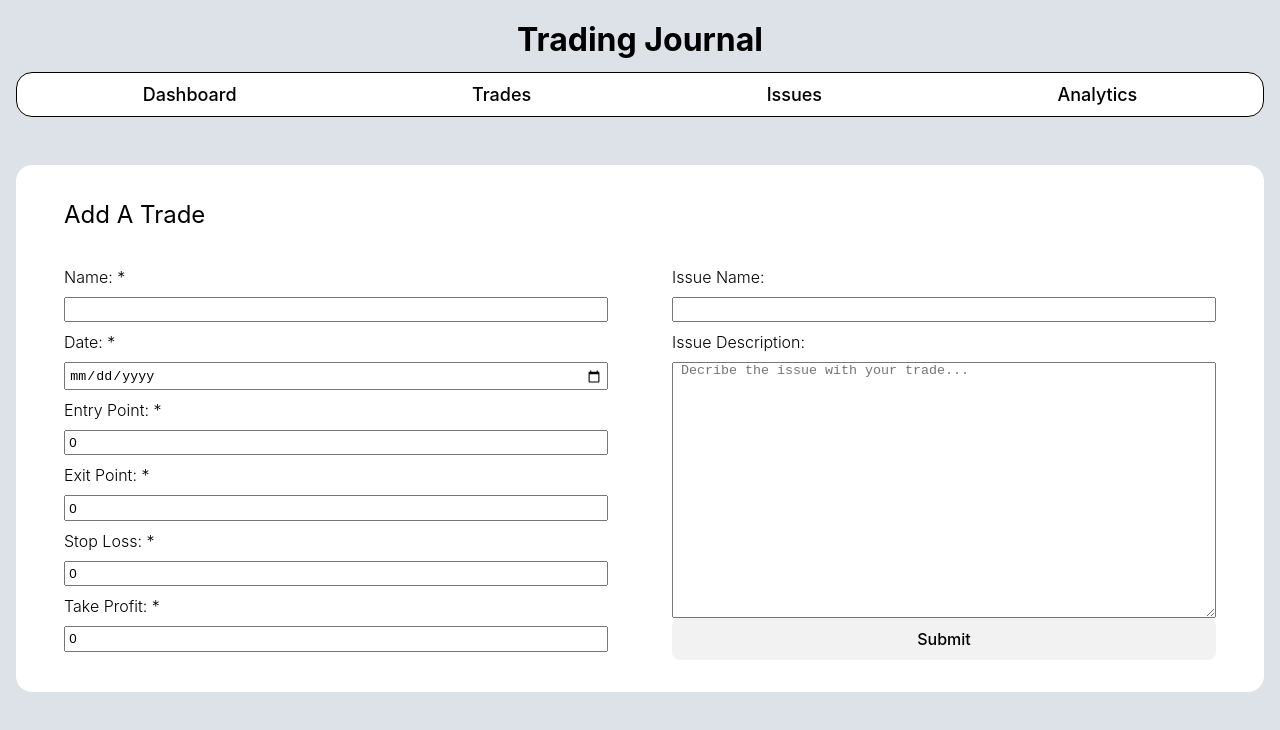
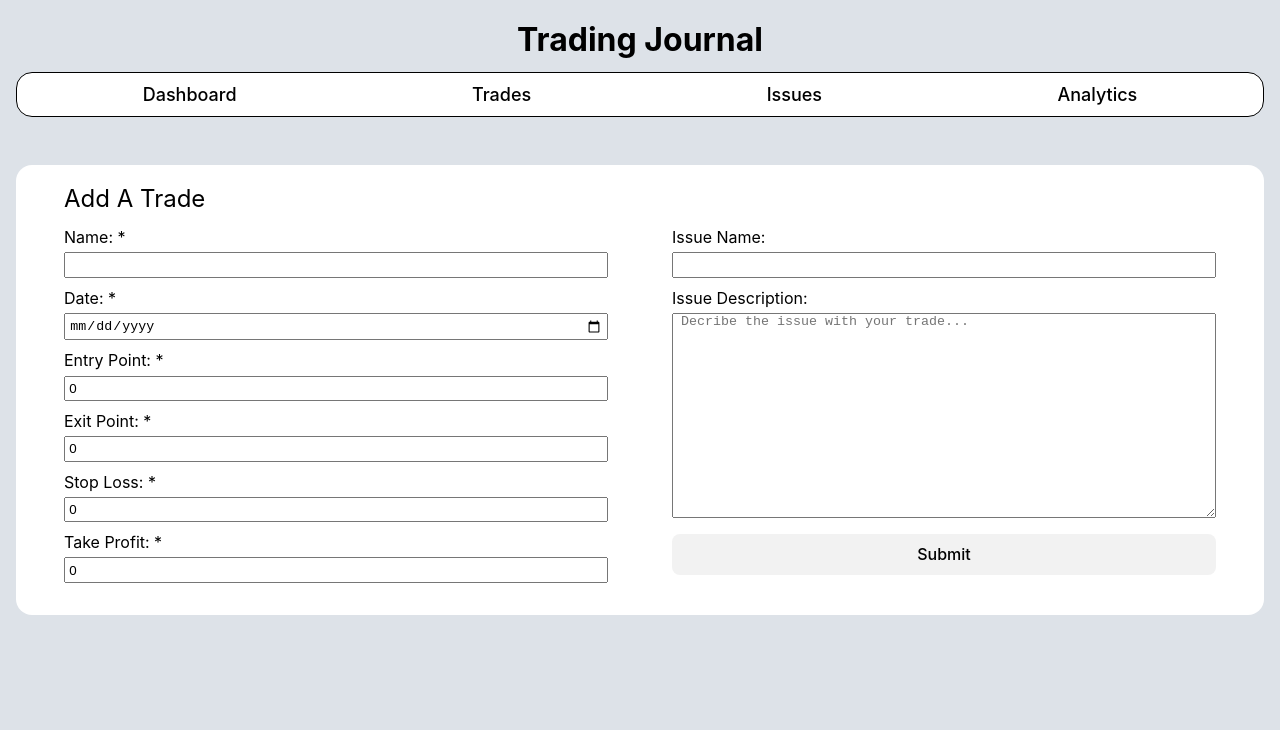
Before and after one commit to Y-Negash/Trading_Journal, a React (Vite) app in the folder Frontend/: page / in a window 1280 px wide. Shown: the top 730 px of the page. Built offline with nearby package versions, Linux system fonts and the light colour scheme; no server answers.

Commit message:
modifies margins, submit button and changes font size of labels

```diff
--- a/Frontend/src/index.css
+++ b/Frontend/src/index.css
@@ -35,6 +35,7 @@ button {
   border-radius: 8px;
   border: 1px solid transparent;
   padding: 0.6em 1.2em;
+  margin: 1rem 0rem;
   font-size: 1em;
   font-weight: 500;
   font-family: inherit;
--- a/Frontend/src/pages/Home/TradeForm.css
+++ b/Frontend/src/pages/Home/TradeForm.css
@@ -18,8 +18,7 @@
     display: flex;
     flex-direction: column;
     flex: 1;
-    margin-top: 1rem;
-    padding: 1rem 2rem;
+    padding: 0.5rem 2rem;
 
 }
 
@@ -29,8 +28,7 @@ input {
 }
 
 label {
-    font-weight: 350;
-    padding-bottom: 0.5rem;
+    padding-bottom: 0.2rem;
 }
 
 #issue-description {
@@ -40,5 +38,4 @@ label {
 #form-title {
     font-weight: normal;
     margin-left: 2rem;
-    margin-top: 1rem;
 }
```
